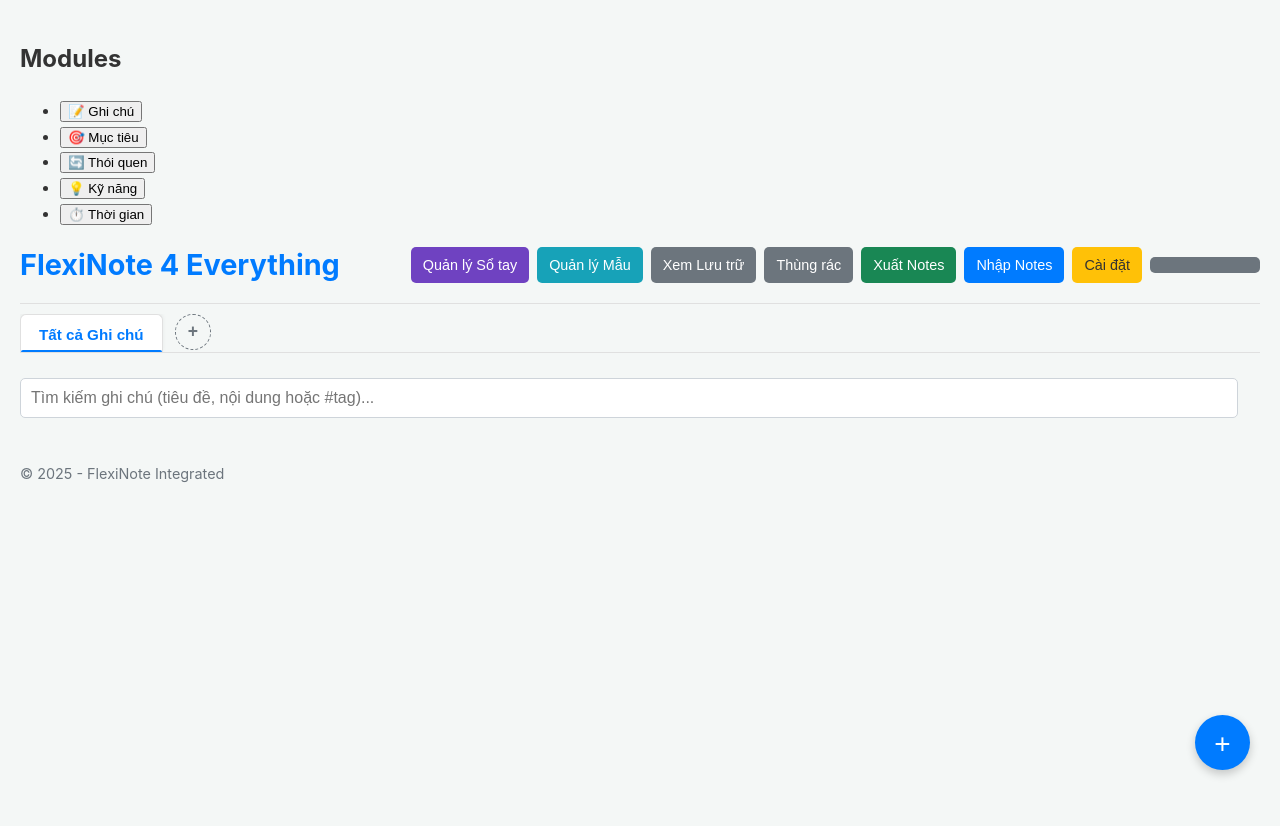
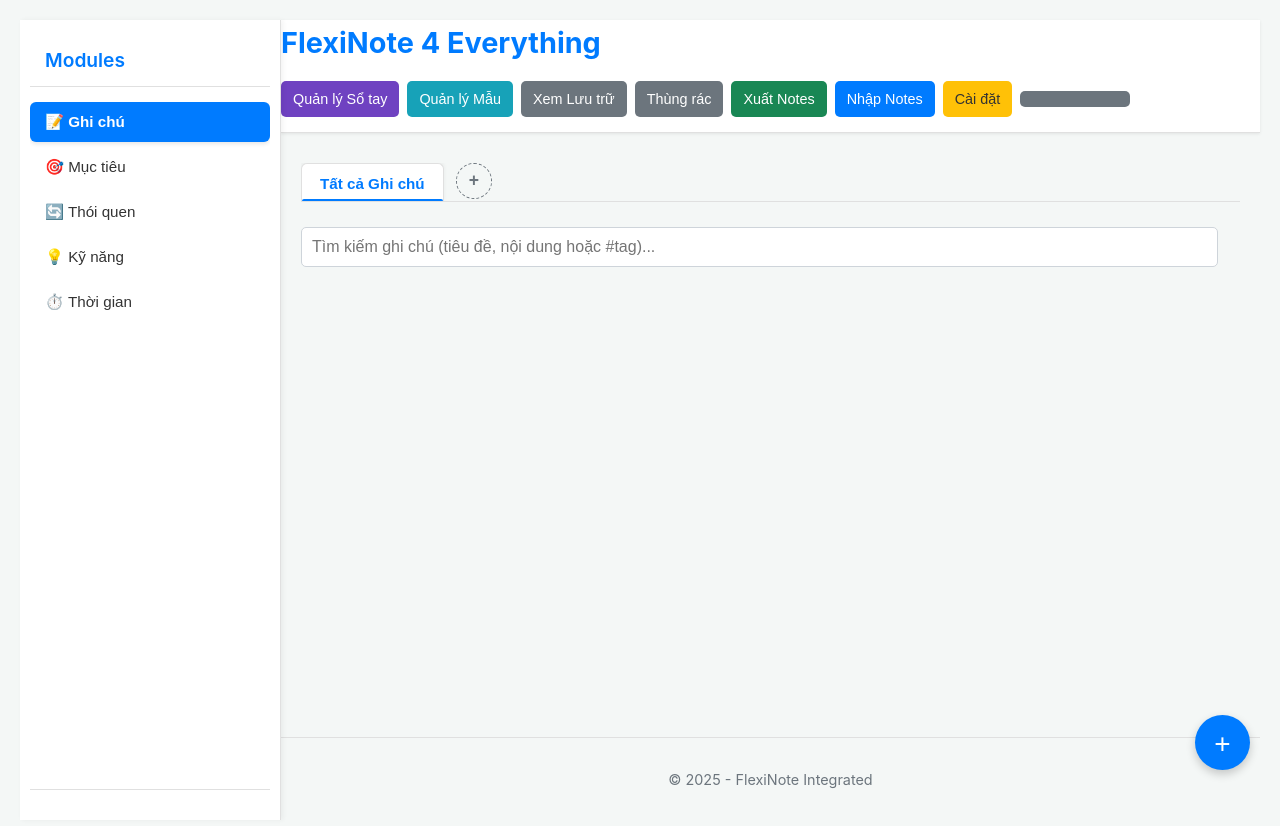
Before and after one commit to app4vn/test, a plain HTML site: page index.html in a window 1280 px wide. Before the commit the page ends 800 px from the top, so only its background shows below. Drawn offline with nearby package versions, Linux system fonts and the light colour scheme; a script that the page names is missing.

Commit message:
Update style.css

```diff
--- a/style.css
+++ b/style.css
@@ -1276,3 +1276,164 @@ body {
 }
 
 }
+/* ============================================= */
+/* == CSS TÍCH HỢP SIDEBAR & MODULE LAYOUT == */
+/* ============================================= */
+
+/* --- Bố cục chung --- */
+/* Sử dụng Flexbox cho container chính để xếp sidebar và nội dung */
+.app-container {
+    display: flex;
+    min-height: 100vh;
+}
+
+/* --- Định dạng Sidebar --- */
+.app-sidebar {
+    width: 240px; /* Có thể điều chỉnh chiều rộng */
+    flex-shrink: 0; /* Không co lại */
+    background-color: var(--card-bg-color); /* Nền giống thẻ note hoặc nền body */
+    border-right: 1px solid var(--border-color);
+    padding: 15px 10px; /* Padding bên trong sidebar */
+    display: flex;
+    flex-direction: column;
+    box-shadow: 2px 0 5px rgba(0, 0, 0, 0.05); /* Đổ bóng nhẹ cho sidebar */
+    z-index: 10; /* Đảm bảo nằm trên nếu có nội dung cuộn */
+    /* Nếu muốn sidebar cố định khi cuộn: */
+    /* position: fixed;
+       height: 100vh;
+       top: 0;
+       left: 0; */
+}
+
+.sidebar-header {
+    padding: 10px 15px;
+    margin-bottom: 15px;
+    border-bottom: 1px solid var(--border-color);
+}
+
+.sidebar-header h2 {
+    margin: 0;
+    font-size: 1.2em;
+    font-weight: 600;
+    color: var(--primary-color); /* Màu tiêu đề giống màu nhấn */
+}
+
+.sidebar-nav {
+    flex-grow: 1; /* Cho phép nav chiếm không gian còn lại */
+    overflow-y: auto; /* Cho phép cuộn nếu nhiều mục */
+}
+
+.sidebar-nav ul {
+    list-style: none;
+    padding: 0;
+    margin: 0;
+}
+
+.sidebar-nav-button {
+    display: flex; /* Sử dụng flex để căn icon và text */
+    align-items: center;
+    gap: 10px; /* Khoảng cách giữa icon và text */
+    width: 100%;
+    padding: 11px 15px; /* Tăng padding cho dễ bấm */
+    margin-bottom: 5px; /* Giảm khoảng cách giữa các nút */
+    border: none;
+    background-color: transparent;
+    color: var(--text-color);
+    text-align: left;
+    font-size: 0.95em;
+    font-weight: 500;
+    border-radius: 6px;
+    cursor: pointer;
+    transition: background-color 0.2s, color 0.2s, box-shadow 0.1s;
+}
+
+.sidebar-nav-button:hover {
+    background-color: var(--setting-option-hover-bg); /* Dùng màu hover từ theme */
+    color: var(--primary-color);
+}
+
+.sidebar-nav-button.active {
+    background-color: var(--primary-color);
+    color: var(--primary-text-color);
+    font-weight: 600;
+    box-shadow: 0 2px 4px rgba(0, 0, 0, 0.1); /* Đổ bóng nhẹ cho nút active */
+}
+
+/* Style icon bên trong nút (nếu bạn dùng emoji hoặc span/i) */
+.sidebar-nav-button svg,
+.sidebar-nav-button span:first-child { /* Giả sử icon là span đầu tiên hoặc svg */
+    width: 18px;
+    height: 18px;
+    flex-shrink: 0;
+    opacity: 0.8;
+    margin-right: 5px; /* Thêm khoảng cách nhẹ nếu cần */
+}
+.sidebar-nav-button.active svg,
+.sidebar-nav-button.active span:first-child {
+     opacity: 1;
+     /* Có thể đổi màu icon nếu cần: */
+     /* color: var(--primary-text-color); */
+}
+
+
+.sidebar-footer {
+    margin-top: auto; /* Đẩy footer xuống dưới */
+    padding-top: 15px;
+    border-top: 1px solid var(--border-color);
+    /* Style thêm cho footer nếu cần */
+}
+
+
+/* --- Định dạng Khu vực Nội dung Chính --- */
+.main-content {
+    flex-grow: 1;
+    display: flex;
+    flex-direction: column;
+    background-color: var(--bg-color); /* Nền chính của ứng dụng */
+    /* Nếu sidebar fixed, cần thêm: */
+    /* margin-left: 240px; */ /* Bằng chiều rộng sidebar + khoảng cách nếu có */
+    /* overflow-y: auto; */ /* Cho phép cuộn nội dung chính */
+    /* height: 100vh; */ /* Chiều cao bằng viewport */
+}
+
+/* Đảm bảo header, main, footer trong main-content co giãn đúng */
+.main-content > .app-header {
+    flex-shrink: 0; /* Không co header */
+    position: sticky; /* Làm header dính lại khi cuộn (tuỳ chọn) */
+    top: 0;
+    z-index: 5; /* Nằm trên nội dung cuộn */
+    background-color: var(--card-bg-color); /* Nền cho header dính */
+    box-shadow: 0 1px 3px var(--shadow-color); /* Đổ bóng cho header dính */
+    /* Điều chỉnh lại padding/margin của header nếu cần */
+    /* padding-left: 20px; padding-right: 20px; */
+}
+
+.main-content > main {
+    flex-grow: 1;
+    padding: 20px; /* Padding cho nội dung bên trong thẻ main */
+}
+
+.main-content > footer {
+    flex-shrink: 0;
+    padding: 15px 20px;
+    text-align: center;
+    font-size: 0.85em;
+    color: var(--secondary-color);
+    background-color: var(--bg-color); /* Nền footer */
+    border-top: 1px solid var(--border-color);
+}
+
+/* --- Các class tiện ích --- */
+.hidden {
+    display: none !important;
+}
+
+/* Style cơ bản cho container module (để thấy được khi chuyển đổi) */
+.app-module-container {
+    /* Bạn có thể giữ lại style từ App 2 hoặc định nghĩa lại ở đây */
+    background-color: var(--card-bg-color); /* Nền giống thẻ note */
+    padding: 25px;
+    border-radius: 8px;
+    box-shadow: 0 2px 5px var(--shadow-color);
+    /* Thêm các style khác nếu muốn */
+}
```
